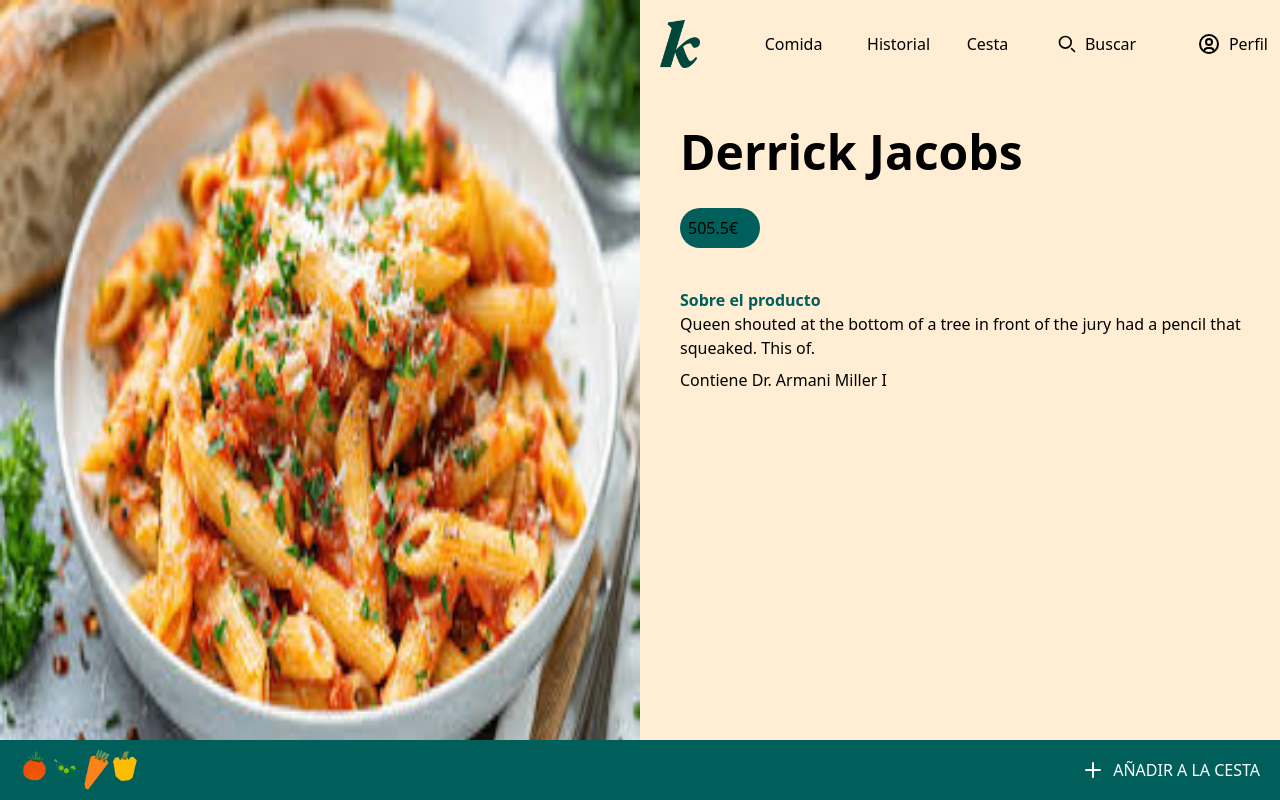
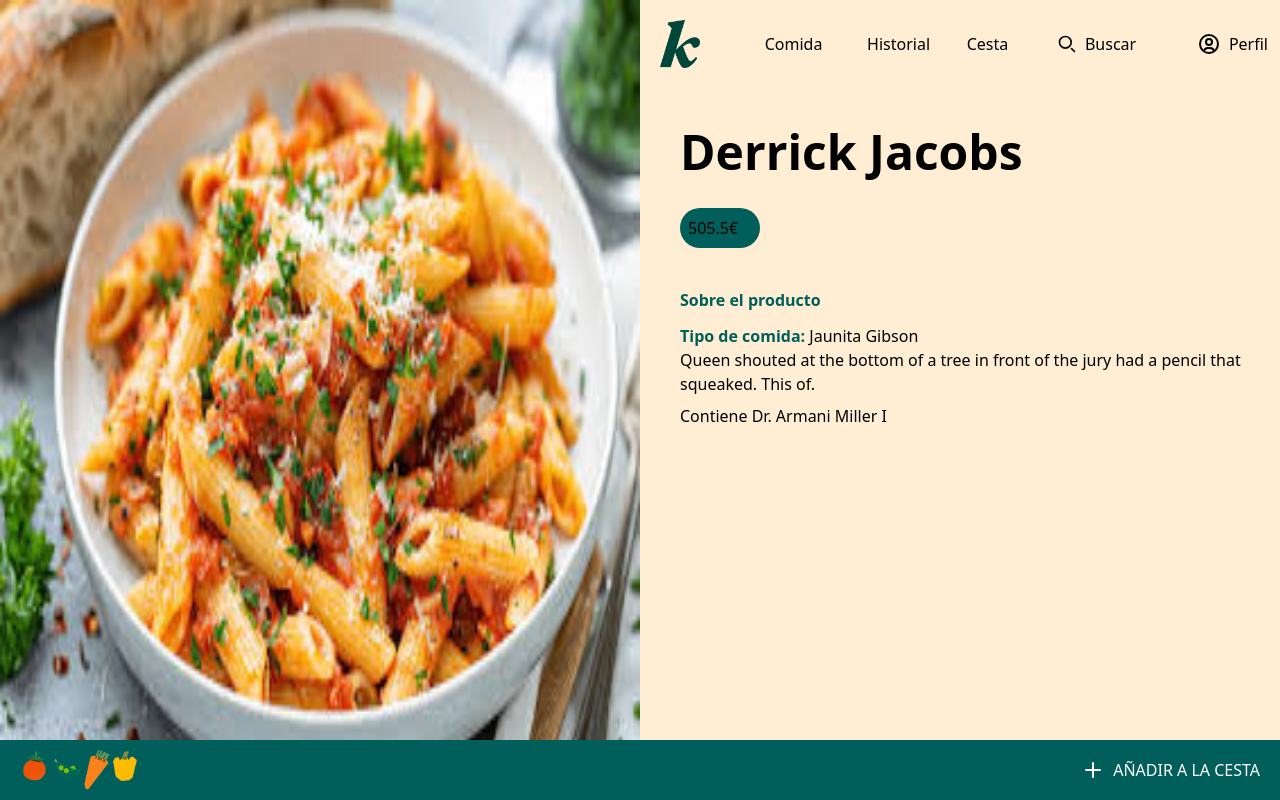
Before and after one commit to yenevielroberts/Laravel_prueba_tecnica_, a Laravel app: page /producto/get/1 in a window 1280 px wide. Run offline with Laravel 12, Linux system fonts and the light colour scheme; a user stored in the database is signed in; data comes from the database, SQL or seed files in the repository; style sheets or scripts are compiled from the project's sources.

Commit message:
Detalle estilo

```diff
--- a/resources/views/productos/detalle.blade.php
+++ b/resources/views/productos/detalle.blade.php
@@ -40,7 +40,9 @@
                     <h1 class="text-5xl font-bold mb-8">{{$producto->nombre_pro}}</h1>
                     <p class="rounded-full bg-teal-800 p-2 w-20" >{{$producto->precio_pro}}€</p>
                     <p class="text-teal-800 mt-10 font-bold">Sobre el producto</p>
+                    <p class="mt-3"><span  class="text-teal-800 mt-10 font-bold">Tipo de comida: </span>{{ $producto->categoria->type_cat }}</p>
                     <p>{{ $producto->descripcion_pro }}</p>
+
                     <!--Alergenos-->
                     <div class="flex flex-row mt-2">
                         @foreach ( $producto->alergenos as $alergeno )
```
